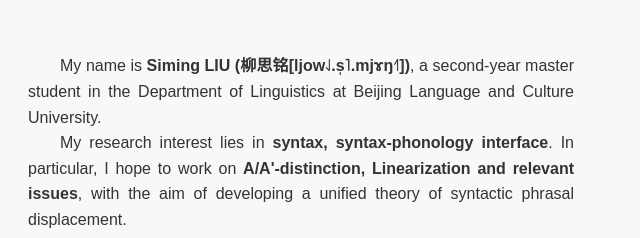
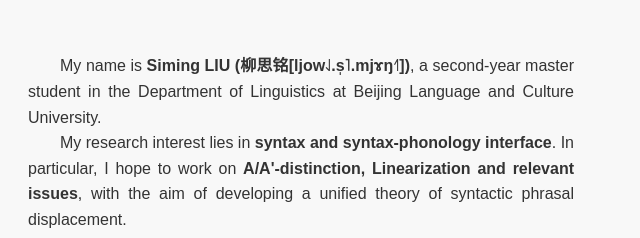
Before and after one commit to Siming-Liu/personal-website, a plain HTML site: page index.html in a window 1280 px wide. Shown: the part 434-672 px from the top of the page, 51-691 px from the left. Drawn offline with Linux system fonts and the light colour scheme; a script that the page names is missing.

Commit message:
Update index.html

```diff
--- a/index.html
+++ b/index.html
@@ -31,7 +31,7 @@
             <div class="about-content">
                 <div class="about-text">
                     <p style="text-indent: 2em;">My name is <strong>Siming LIU (柳思铭[ljow˨˩.s̩˥.mjɤŋ˧˥])</strong>, a second-year master student in the Department of Linguistics at Beijing Language and Culture University.</p>
-                        <p style="text-indent: 2em;">My research interest lies in <strong>syntax, syntax-phonology interface</strong>. In particular, I hope to work on <strong>A/A'-distinction, Linearization and relevant issues</strong>, with the aim of developing a unified theory of syntactic phrasal displacement.</p>
+                        <p style="text-indent: 2em;">My research interest lies in <strong>syntax and syntax-phonology interface</strong>. In particular, I hope to work on <strong>A/A'-distinction, Linearization and relevant issues</strong>, with the aim of developing a unified theory of syntactic phrasal displacement.</p>
                         <p style="text-indent: 2em;">Besides theoretical issues, I am also interested in understudied languages in China as well as around the world.</p>
                 </div>
                 <div class="about-image">
@@ -107,4 +107,5 @@
 
     <script src="script.js"></script>
 </body>
+
 </html>
```
